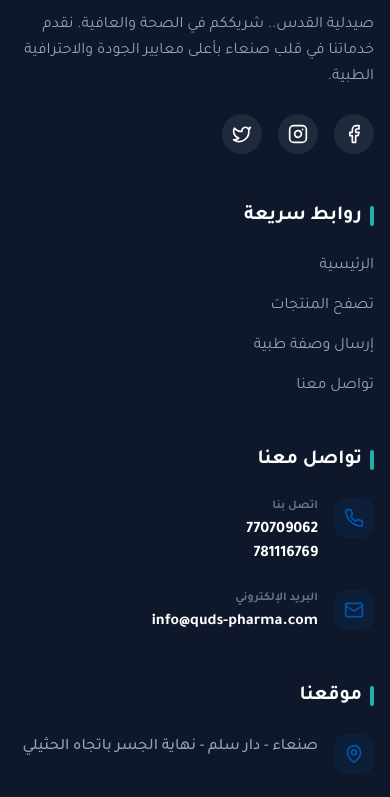
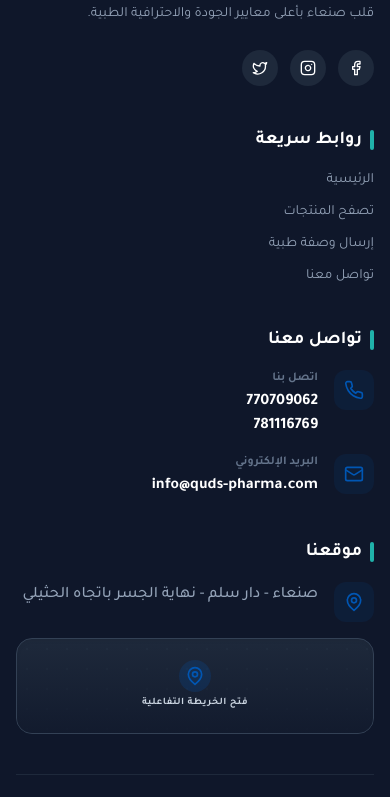
Before and after one commit to eng-duud/pharmacy, a Next.js app: page / in a window 390 px wide. Shown: the part 2450-3247 px from the top of the page. Built offline with nearby package versions, Linux system fonts and the light colour scheme.

Commit message:
fix map بخخفثق

```diff
--- a/src/components/Footer.tsx
+++ b/src/components/Footer.tsx
@@ -4,9 +4,9 @@
 
 export default function Footer() {
   return (
-    <footer id="contact" className="bg-slate-900 text-white pt-20 pb-10">
+    <footer id="contact" className="bg-slate-900 text-white pt-12 pb-8 md:pt-20 md:pb-10">
       <div className="container mx-auto px-4">
-        <div className="grid grid-cols-1 md:grid-cols-2 lg:grid-cols-4 gap-12 mb-16">
+        <div className="grid grid-cols-1 sm:grid-cols-2 lg:grid-cols-4 gap-x-8 gap-y-10 md:gap-12 mb-10 md:mb-16">
           {/* Brand Info */}
           <div className="space-y-6">
             <Link href="/" className="flex items-center gap-3">
@@ -19,29 +19,29 @@
               />
               <span className="text-2xl font-black tracking-tight">صيدلية <span className="text-teal-light">القدس</span></span>
             </Link>
-            <p className="text-slate-400 leading-relaxed">
+            <p className="text-slate-400 leading-relaxed text-sm md:text-base max-w-sm">
               صيدلية القدس.. شريككم في الصحة والعافية. نقدم خدماتنا في قلب صنعاء بأعلى معايير الجودة والاحترافية الطبية.
             </p>
-            <div className="flex gap-4">
-              <a href="https://www.facebook.com/share/1E1m9XYrMs/" target="_blank" rel="noopener noreferrer" className="w-10 h-10 bg-slate-800 rounded-full flex items-center justify-center hover:bg-primary transition-colors">
-                <Facebook className="w-5 h-5" />
+            <div className="flex gap-3 md:gap-4">
+              <a href="https://www.facebook.com/share/1E1m9XYrMs/" target="_blank" rel="noopener noreferrer" className="w-9 h-9 md:w-10 md:h-10 bg-slate-800 rounded-full flex items-center justify-center hover:bg-primary transition-colors">
+                <Facebook className="w-4 h-4 md:w-5 md:h-5" />
               </a>
-              <a href="#" className="w-10 h-10 bg-slate-800 rounded-full flex items-center justify-center hover:bg-primary transition-colors">
-                <Instagram className="w-5 h-5" />
+              <a href="#" className="w-9 h-9 md:w-10 md:h-10 bg-slate-800 rounded-full flex items-center justify-center hover:bg-primary transition-colors">
+                <Instagram className="w-4 h-4 md:w-5 md:h-5" />
               </a>
-              <a href="#" className="w-10 h-10 bg-slate-800 rounded-full flex items-center justify-center hover:bg-primary transition-colors">
-                <Twitter className="w-5 h-5" />
+              <a href="#" className="w-9 h-9 md:w-10 md:h-10 bg-slate-800 rounded-full flex items-center justify-center hover:bg-primary transition-colors">
+                <Twitter className="w-4 h-4 md:w-5 md:h-5" />
               </a>
             </div>
           </div>
 
           {/* Quick Links */}
           <div>
-            <h3 className="text-xl font-bold mb-6 flex items-center gap-2">
+            <h3 className="text-lg md:text-xl font-bold mb-4 md:mb-6 flex items-center gap-2">
               <div className="w-1 h-5 bg-teal-light rounded-full" />
               روابط سريعة
             </h3>
-            <ul className="space-y-4 text-slate-400">
+            <ul className="space-y-3 md:space-y-4 text-slate-400 text-sm md:text-base">
               <li><Link href="/" className="hover:text-white transition-colors">الرئيسية</Link></li>
               <li><Link href="/products" className="hover:text-white transition-colors">تصفح المنتجات</Link></li>
               <li><Link href="/upload-prescription" className="hover:text-white transition-colors">إرسال وصفة طبية</Link></li>
@@ -51,11 +51,11 @@
 
           {/* Contact Info */}
           <div>
-            <h3 className="text-xl font-bold mb-6 flex items-center gap-2">
+            <h3 className="text-lg md:text-xl font-bold mb-4 md:mb-6 flex items-center gap-2">
               <div className="w-1 h-5 bg-teal-light rounded-full" />
               تواصل معنا
             </h3>
-            <ul className="space-y-6">
+            <ul className="space-y-4 md:space-y-6">
               <li className="flex gap-4">
                 <div className="w-10 h-10 bg-primary/10 rounded-xl flex items-center justify-center text-primary shrink-0">
                   <Phone className="w-5 h-5" />
@@ -82,7 +82,7 @@
 
           {/* Address */}
           <div>
-            <h3 className="text-xl font-bold mb-6 flex items-center gap-2">
+            <h3 className="text-lg md:text-xl font-bold mb-4 md:mb-6 flex items-center gap-2">
               <div className="w-1 h-5 bg-teal-light rounded-full" />
               موقعنا
             </h3>
@@ -103,7 +103,7 @@
               href="https://maps.app.goo.gl/69CLAtYuntC72XWz9?g_st=aw"
               target="_blank"
               rel="noopener noreferrer"
-              className="mt-6 rounded-2xl overflow-hidden relative group h-32 bg-slate-800 border border-slate-700 hover:border-primary/50 transition-all shadow-inner flex flex-col items-center justify-center"
+              className="mt-4 md:mt-6 rounded-2xl overflow-hidden relative group h-24 md:h-32 bg-slate-800 border border-slate-700 hover:border-primary/50 transition-all shadow-inner flex flex-col items-center justify-center"
             >
                {/* Decorative map-like background */}
                <div className="absolute inset-0 opacity-20 group-hover:opacity-30 transition-opacity"
@@ -111,16 +111,16 @@
                <div className="absolute inset-0 bg-gradient-to-t from-slate-900/80 to-transparent"></div>
 
                <div className="relative z-10 flex flex-col items-center">
-                 <div className="w-10 h-10 bg-primary/20 rounded-full flex items-center justify-center mb-2 group-hover:scale-110 transition-transform">
-                   <MapPin className="w-6 h-6 text-primary" />
+                 <div className="w-8 h-8 md:w-10 md:h-10 bg-primary/20 rounded-full flex items-center justify-center mb-1 md:mb-2 group-hover:scale-110 transition-transform">
+                   <MapPin className="w-5 h-5 md:w-6 md:h-6 text-primary" />
                  </div>
-                 <span className="text-xs text-slate-300 font-bold tracking-wider">فتح الخريطة التفاعلية</span>
+                 <span className="text-[10px] md:text-xs text-slate-300 font-bold tracking-wider">فتح الخريطة التفاعلية</span>
                </div>
             </a>
           </div>
         </div>
 
-        <div className="border-t border-slate-800 pt-10 text-center text-slate-500 text-sm">
+        <div className="border-t border-slate-800 pt-6 md:pt-10 text-center text-slate-500 text-xs md:text-sm">
           <p>© {new Date().getFullYear()} صيدلية القدس. جميع الحقوق محفوظة.</p>
         </div>
       </div>
```
